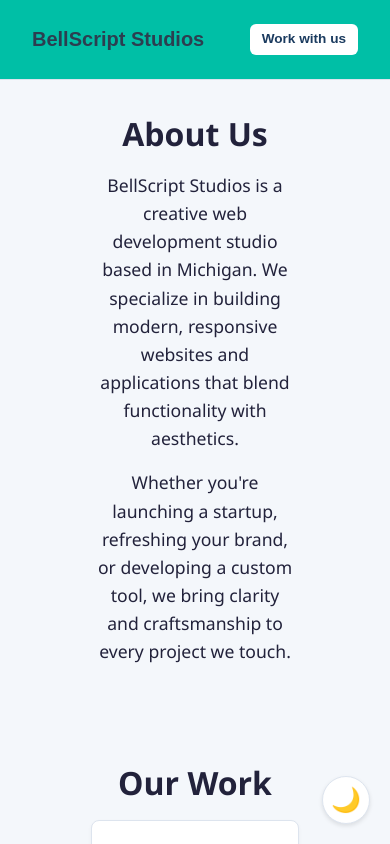
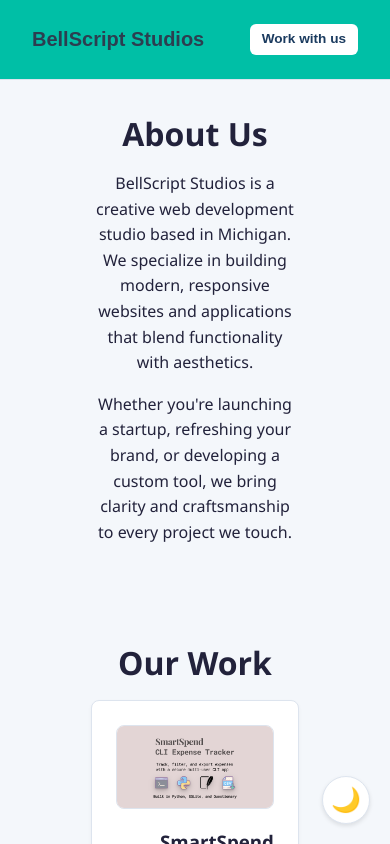
Before and after one commit to BellScriptStudios/bellscript-studios, a Next.js app: page / in a window 390 px wide. Shown: the top 844 px of the page. Built offline with nearby package versions, Linux system fonts and the light colour scheme.

Commit message:
fix: project deails and about us text size

```diff
--- a/src/styles/Home.module.css
+++ b/src/styles/Home.module.css
@@ -338,6 +338,11 @@
     font-size: 0.75rem;
   }
 
+  .about p {
+    font-size: 1rem;
+    max-width: 100%;
+  }
+
   .projectCard {
     flex-direction: column;
     align-items: center;
@@ -349,4 +354,12 @@
   .projectDetails {
     width: 100%;
   }
+
+  .projectDetails p {
+    font-size: 0.9rem;
+  }
+
+  .projectDetails h3 {
+    font-size: 1.2rem;
+  }
 }
```
